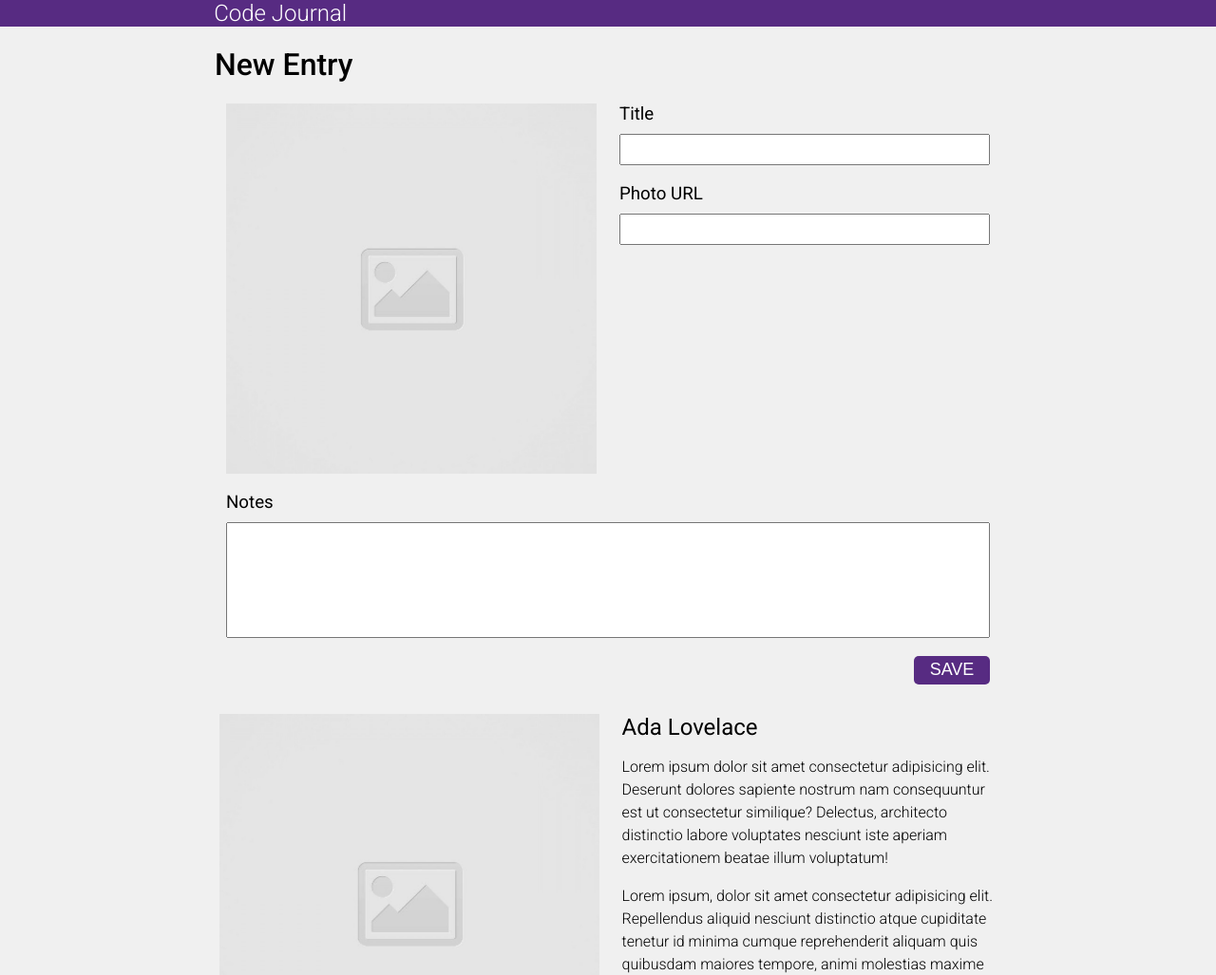
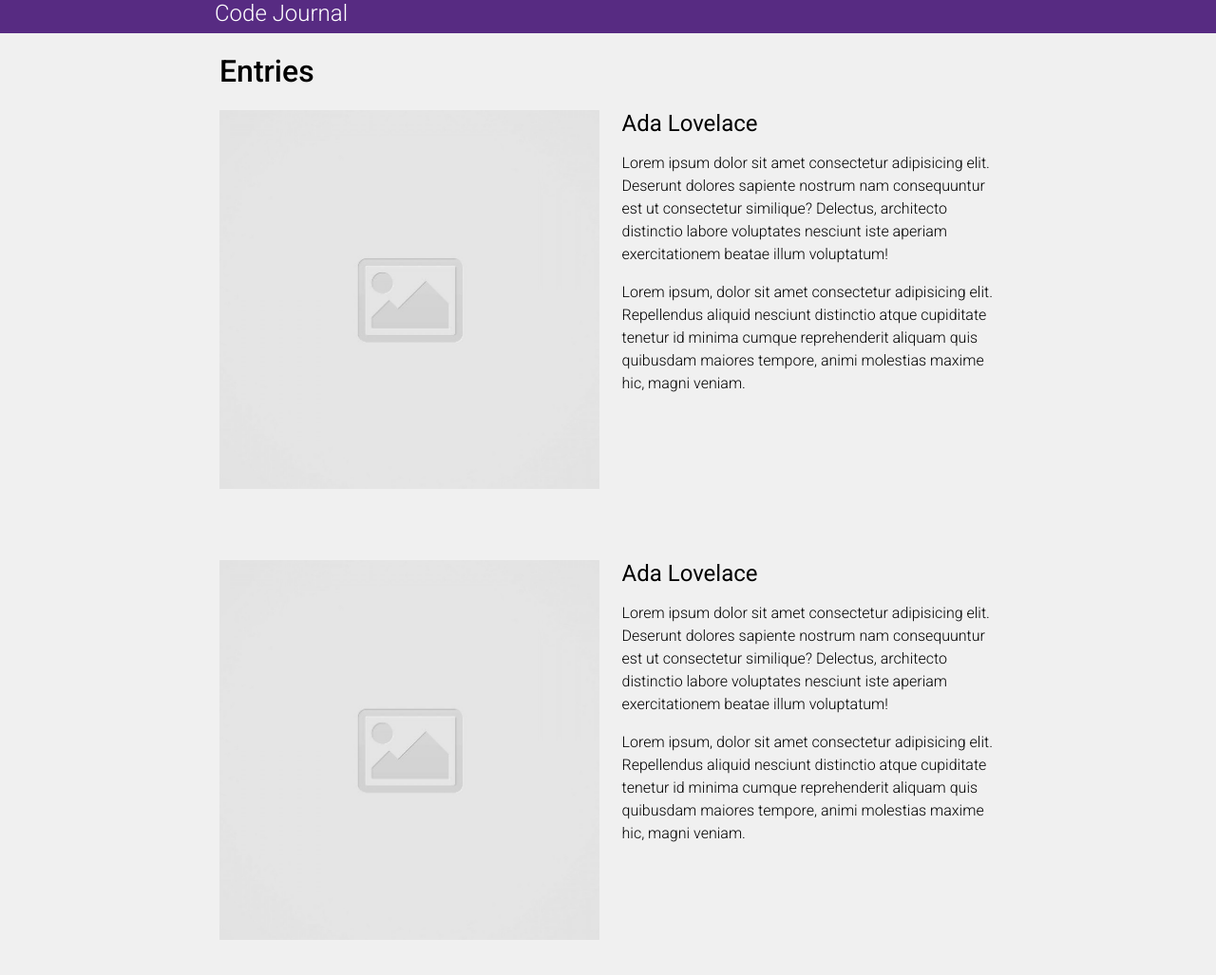
Before and after one commit to Jimmy-Vu/code-journal, a website: page index.html in a window 1280 px wide. Shown: the top 1027 px of the page at 95% size. Drawn offline with Linux system fonts and the light colour scheme.

Commit message:
Check that the entries list looks good on both mobile and desktop screens. #2

```diff
--- a/css/styles.css
+++ b/css/styles.css
@@ -57,6 +57,7 @@ ul {
 
 .header-banner {
   background-color: #572b82;
+  height: 35px;
 }
 
 .header-title {
@@ -84,14 +85,6 @@ ul {
 }
 
 @media screen and (min-width: 768px) {
-  img {
-    max-width: 50%;
-  }
-
-  .display-inline {
-    display: inline-block;
-  }
-
   .display-flex {
     display: flex;
   }
@@ -99,8 +92,4 @@ ul {
   .no-margin-top {
     margin-top: 0;
   }
-
-  .header-title {
-    padding: 0 2.2rem;
-  }
 }
--- a/index.html
+++ b/index.html
@@ -20,11 +20,11 @@
 <body>
   <div class="header-banner column-full">
     <header class="header-title container">
-      <h2>Code Journal</h2>
+      <h2 class="column-full">Code Journal</h2>
     </header>
   </div>
   <main>
-    <div data-view="entry-form" class="container">
+    <div data-view="entry-form" class="container hidden">
       <div class="row">
           <form id="form" class="column-full">
             <h1>New Entry</h1>
@@ -47,9 +47,9 @@
           </form>
       </div>
     </div>
-    <div data-view="entries">
-      <div class="container">
+    <div data-view="entries" class="container">
       <ul>
+        <h1 class="column-full">Entries</h1>
         <li class="row entry">
           <img class="column-half" src="images/placeholder-image-square.jpg">
           <div class="column-half">
@@ -72,7 +72,6 @@
         </li>
       </ul>
     </div>
-    </div>
   </main>
   <script src="js/data.js"></script>
   <script src="js/main.js"></script>
```
Lines whose indentation alone changed are shown as unchanged.
